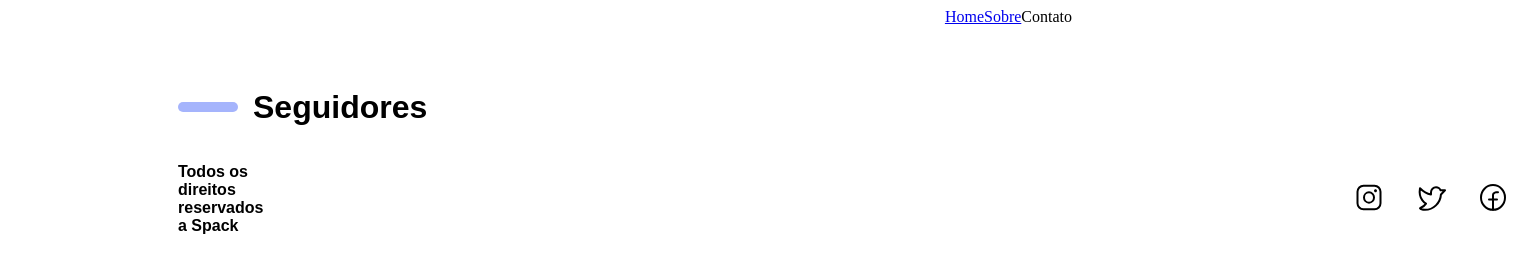
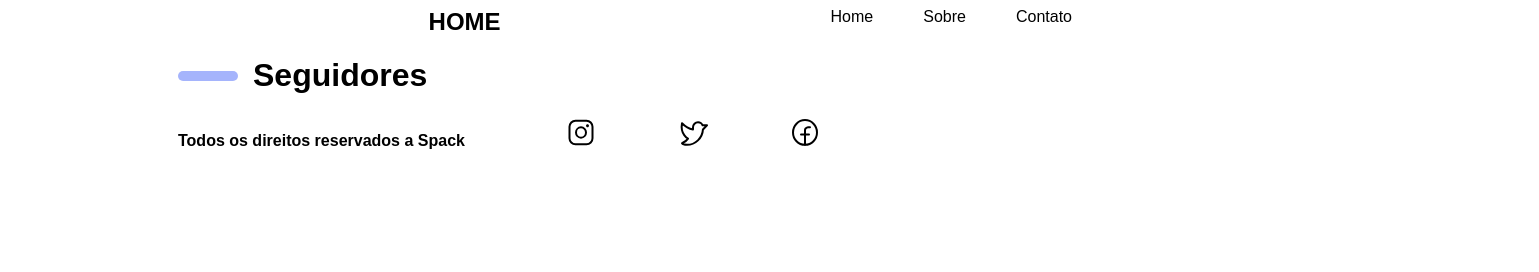
Before and after one commit to cauevitorr/API-GITHUB, a plain HTML site: page index.html in a window 1280 px wide. Shown: the whole page, 1539 px wide, since content can reach past the window. Drawn offline with Linux system fonts and the light colour scheme; files whose address does not match are found by name.

Commit message:
Add files via upload

```diff
--- /dev/null
+++ b/Styles/contato.css
@@ -0,0 +1,10 @@
+body{
+        font-family: "Poppins", sans-serif;
+        font-weight: 500;
+        font-style: normal;
+
+    display: flex;
+    flex-direction: column;
+    align-items: center;
+    background-color: antiquewhite;
+}
--- a/Styles/index.css
+++ b/Styles/index.css
@@ -28,22 +28,28 @@ header {
     justify-content: flex-end;
 }
 
+
 .contato {
     margin-right: 200px;
 }
 
-h2 {
+a {
+    text-decoration: none;
     font-family: "Poppins", sans-serif;
     font-weight: 400;
     font-style: normal;
     margin-left: 50px;
+    color: black;
 }
 
 .home01 {
     font-family: "Poppins", sans-serif;
     font-weight: 600;
     font-style: normal;
-    margin-right: 1100px;
+    margin-right: 280px;
+    font-size: x-large;
+    text-decoration: none;
+    color: black;
 }
 
 .div-seguidores{
@@ -70,12 +76,12 @@ footer{
     font-weight: 600;
     font-style: normal;
     display: flex;
-    align-items: center;
-    justify-content: flex-start;
+    /*\align-items: center;
+    justify-content: flex-start;*/
 }
 
 .svg-instagram{
-    margin-left: 1090px;
+    margin-left: 50px;
 }
 
 img{
--- a/index.html
+++ b/index.html
@@ -11,13 +11,10 @@
 
 <body>
     <header>
-
-        <a href="./index.html" class="home01">
-            <h3>HOME</h3>
-        </a>
+        <a class="home01" href="./index.html">HOME</a>
         <a href="./index.html">Home</a>
         <a href="https://github.com/cauevitorr">Sobre</a>
-        <a class="contato">Contato</a>
+        <a class="contato" href="./HTML/contatos.html">Contato</a>
     </header>
     <div class="div-seguidores">
         <div class="div-traço"></div>
@@ -26,9 +23,9 @@
 
     <footer>
         <p class="direitos">Todos os direitos reservados a Spack</p>
-        <a href="#"><img class="svg-instagram" src="./SVG/InstagramLogo.svg" alt=""></a>
-        <a href="#"><img src="./SVG/TwitterLogo.svg" alt=""></a>
-        <a href="#"><img src="./SVG/FacebookLogo.svg" alt=""></a>
+        <a href="https://www.instagram.com/caue.vitorr?igsh=dmducW01cTlldmpj"><img class="svg-instagram" src="./SVG/InstagramLogo.svg" alt=""></a>
+        <a href="https://twitter.com/X"><img src="./SVG/TwitterLogo.svg" alt=""></a>
+        <a href="https://www.facebook.com/?locale=pt_BR"><img src="./SVG/FacebookLogo.svg" alt=""></a>
     </footer>
 
     <script src="app.js"></script>
```
Also changed, not shown: HTML/contatos.html (+8 -1 lines).
